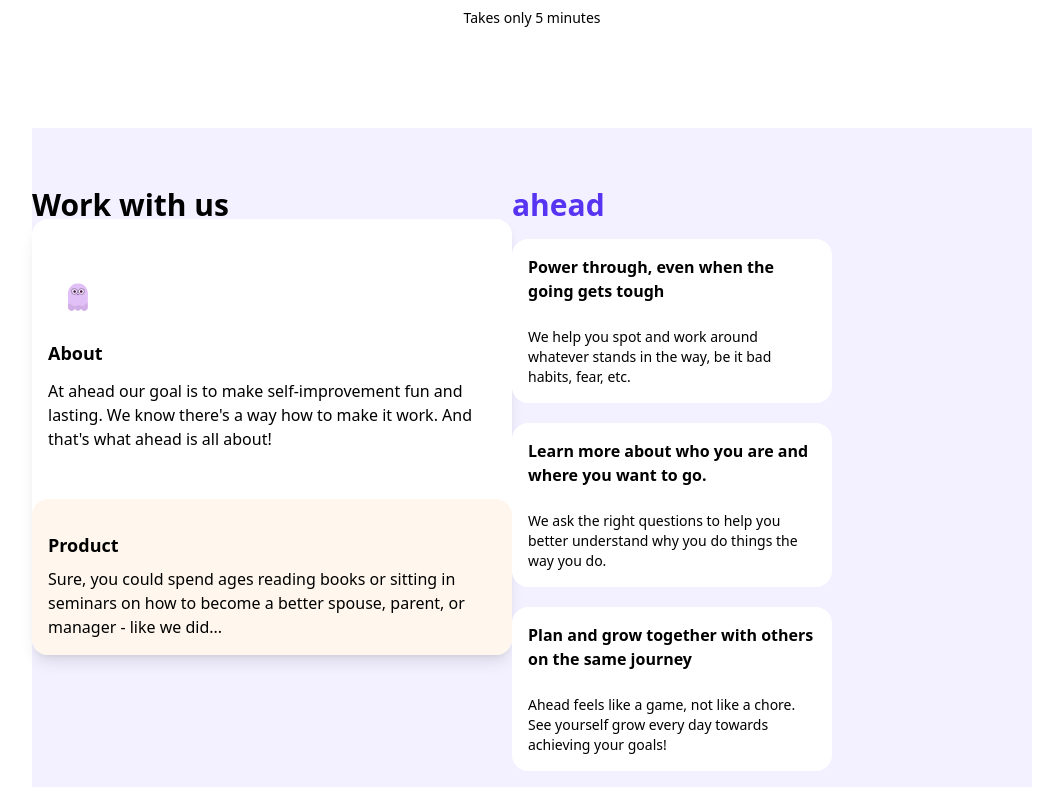
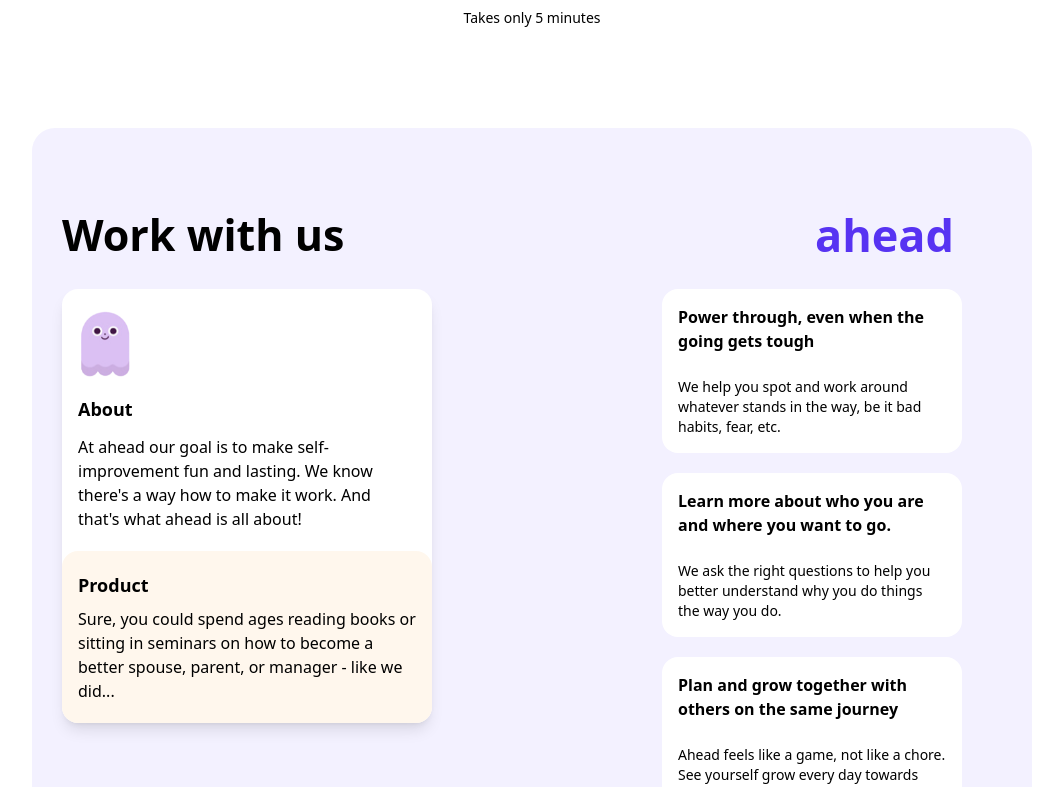
Before and after one commit to girirajShekhawat/Ahead-app, a React (Vite) app: page / in a window 1280 px wide. Shown: the part 3106-3893 px from the top of the page, without its empty margins (108-1171 px from the left). Built offline with nearby package versions, Linux system fonts and the light colour scheme.

Commit message:
work with us component's css done

```diff
--- a/src/components/SelfImprovement.jsx
+++ b/src/components/SelfImprovement.jsx
@@ -10,7 +10,7 @@
             <img src='src\assets\blue-ghost.webp' alt='teddyImg' className='h-[70px] w-[70px]  absolute  top-5 left-[420px] rotate-1 '/>
         </div>
         <div className=' '>
-        <div className='flex sm:justify-center ml-5 sm:ml-[0px]  timeline sm:pl-[50px] mt-14 h-96 overflow--y-scroll  no-scrollbar  '>
+        <div className='flex sm:justify-center ml-5 sm:ml-[0px]    sm:pl-[50px] mt-14 h-96 overflow--y-scroll  no-scrollbar  '>
             <ul className='flex flex-col border-l-2 border-l-violet-300  h-96 overflow-y-scroll   no-scrollbar   gap-10   '>
 
 
--- a/src/components/WorkWithUs.jsx
+++ b/src/components/WorkWithUs.jsx
@@ -3,35 +3,42 @@
 
 function WorkWithUs(props) {
     return (
-        <div className='flex py-[50px] bg-[#f3f1ff] my-[50px]'>
+        <div className=' py-[10px] bg-[#f3f1ff] my-[50px] px-[30px] rounded-[23px]'>
+
+           <div className='flex justify-between mb-[40px] mt-[70px]'>
+           <h1 className='font-[700] text-[43px] leading-[29px] font-sans mt-[12px]'>Work with us</h1>
+           <h1 className="text-[#5733f2]  font-[700] text-[45px] leading-[29px] font-sans mt-[12px] mr-12">ahead</h1>
+           </div>
+           <div className='flex justify-between gap-10'>
         <div className='flex flex-col'>
-            <h1 className='font-[700] text-[30px] leading-[29px] font-sans mt-[12px]'>Work with us</h1>
-            <div className="rounded-2xl bg-white  pt-8 max-w-[30rem] shadow-lg">
-            <div  className="flex flex-col gap-3 p-4" >
-                <img src='src\assets\TeddyImg2.svg' alt='teddy Img' className='h-[60px] w-[60px]'/>
-                <h1 className="font-bold text-lg">About</h1>
-                <p className="font-normal">At ahead our goal is to make self-improvement fun and lasting. We know there's a way how to make it work. And that's what ahead is all about!</p>
+
+            <div className="rounded-2xl bg-white  pt-5 w-[370px]  shadow-lg">
+            <div  className="flex flex-col gap-3 px-4" >
+                <img src='src\assets\newGhost.png' alt='teddy Img' className='h-[70px] w-[60px] -ml-1'/>
+                <h1 className="font-bold text-lg mt-1">About</h1>
+                <p className="font-normal text-base">At ahead our goal is to make self-improvement fun and lasting. We know there's a way how to make it work. And that's what ahead is all about!</p>
             </div>
-                <div className="flex flex-col gap-2 pt-8  p-4 rounded-2xl  mt-8 bg-orange-50">
+                <div className="flex flex-col gap-2 py-5  px-4 rounded-2xl  mt-5 bg-orange-50">
                 <h1 className="font-bold text-lg">Product</h1>
-                <p className="font-normal">Sure, you could spend ages reading books or sitting in seminars on how to become a better spouse, parent, or manager - like we did...</p>
+                <p className="font-normal text-base">Sure, you could spend ages reading books or sitting in seminars on how to become a better spouse, parent, or manager - like we did...</p>
                 </div>
                 </div>
             </div>
 
 
 
-        <div className='flex flex-col  gap-5 max-h-[75vh] overflow-y-auto pr-6 custom-scrollbar'>
-            <h1 className="text-[#5733f2]  font-[700] text-[30px] leading-[29px] font-sans mt-[12px]">ahead</h1>
+        <div className='flex flex-col  gap-5  h-[530px] overflow-y-scroll   custom-scrollbar'>
+
 
             {WorkWithUsElementData.map((data)=>(
 
-                <div  className="p-4 bg-white rounded-2xl space-y-6 w-[20rem]">
+                <div  className="p-4 bg-white rounded-2xl space-y-6  w-[300px]  mr-10  ">
                 <h1 className=' font-bold'>{data.title}</h1>
                 <p className='text-sm'>{data.content}</p>
             </div>
             ))}
 
+        </div>
         </div>
        </div>
     );
--- a/src/index.css
+++ b/src/index.css
@@ -12,4 +12,25 @@
         -ms-overflow-style: none;  /* IE and Edge */
         scrollbar-width: none;  /* Firefox */
   }
+
+  .custom-scrollbar::-webkit-scrollbar {
+    width: 6px;
+    padding: 2px;
+  }
+
+  .custom-scrollbar::-webkit-scrollbar-track {
+    box-shadow: inset 0 0 5px white;
+    background: white;
+    margin-bottom: 29px;
+    border-radius: 10px;
+  }
+
+
+
+  .custom-scrollbar::-webkit-scrollbar-thumb {
+    background: #aa93fb;
+    height: 20px;
+    border-radius: 10px;
+
+  }
 }
```
